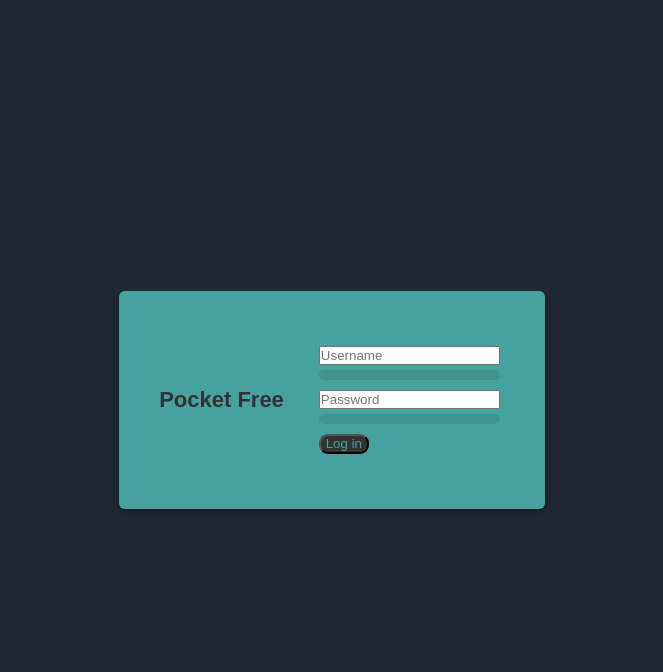
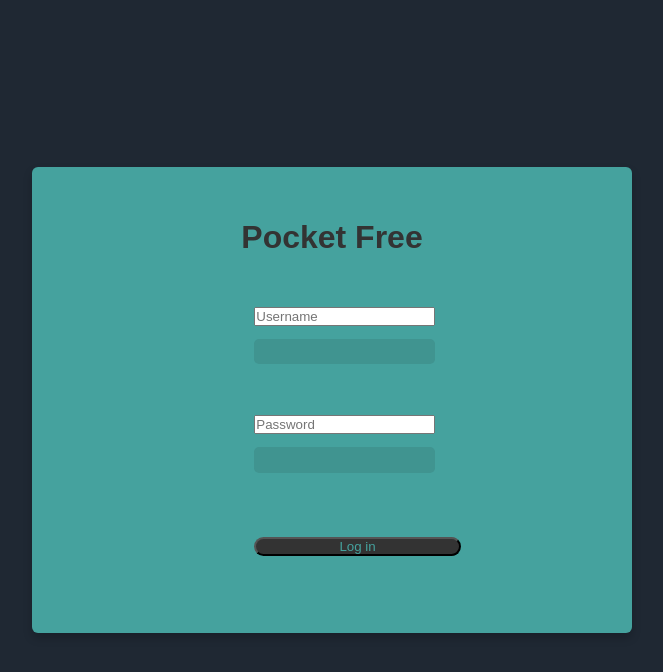
Before and after one commit to 1norey/CryptoWallet, a PHP site: page /log-in.html in a window 1280 px wide. Shown: the top 672 px of the page, without its empty margins (308-971 px from the left). Run offline with PHP 8.4, Linux system fonts and the light colour scheme.

Commit message:
pak ndryshime!

```diff
--- a/AboutUs.css
+++ b/AboutUs.css
@@ -97,7 +97,6 @@ body {
     color: #1f2833;
 }
 
-/* Media Queries for smaller screens */
 @media only screen and (max-width: 768px) {
     .heading h1 {
         font-size: 28px;
--- a/log-in.css
+++ b/log-in.css
@@ -4,6 +4,7 @@
     box-sizing: border-box;
     font-family: 'Poppins', sans-serif;
 }
+
 body {
     min-height: 100vh;
     display: flex;
@@ -14,53 +15,69 @@ body {
 
 .container {
     display: flex;
+    flex-direction: column;
     align-items: center;
     justify-content: center;
     background-color: #45A29E;
-    padding: 40px;
+    padding: 4vw;
     border-radius: 6px;
     box-shadow: 0 5px 10px rgba(0, 0, 0, 0.2);
-    flex-wrap: wrap;
+    width: 100%;
+    max-width: 600px;
 }
 
 .container h2 {
-    position: relative;
-    font-size: 22px;
+    font-size: 2.5vw;
     font-weight: 600;
     color: #333;
+    margin-bottom: 2vw;
 }
 
 .container form {
-    margin-top: 10px;
-    margin-bottom: 10px;
-    margin-left: 30px;
-
+    margin-top: 1vw;
+    margin-bottom: 1vw;
+    margin-left: 2vw;
 }
 
 .field {
-    padding: 5px 5px;
-    border-radius: px;
+    padding: 1vw;
+    border-radius: 6px;
+    width: 100%;
+    margin-bottom: 2vw;
 }
 
 button {
-    border-radius: 9px;
-    margin: 5px;
+    border-radius: 1vw;
+    margin: 1vw;
     background-color: #333;
     color: #45A29E;
-    margin: 45px px 30px 0px;
-    height: 20px;
-    width: 50px;
-    display: flex;
-    justify-content: center;
+    margin-top: 2vw;
+    width: 100%;
 }
 
 button:hover {
     background-color: #1F2833;
 }
+
 .error-message {
     background-color: rgba(23, 19, 19, 0.1);
     color: rgb(144, 44, 44);
-    padding: 5px;
-    margin-top: 5px;
+    padding: 1vw;
+    margin-top: 1vw;
     border-radius: 5px;
 }
+
+
+@media only screen and (max-width: 600px) {
+    .container {
+        padding: 5vw;
+    }
+
+    .field {
+        margin-left: 0;
+    }
+
+    button {
+        margin: 2vw 0;
+    }
+}
```
